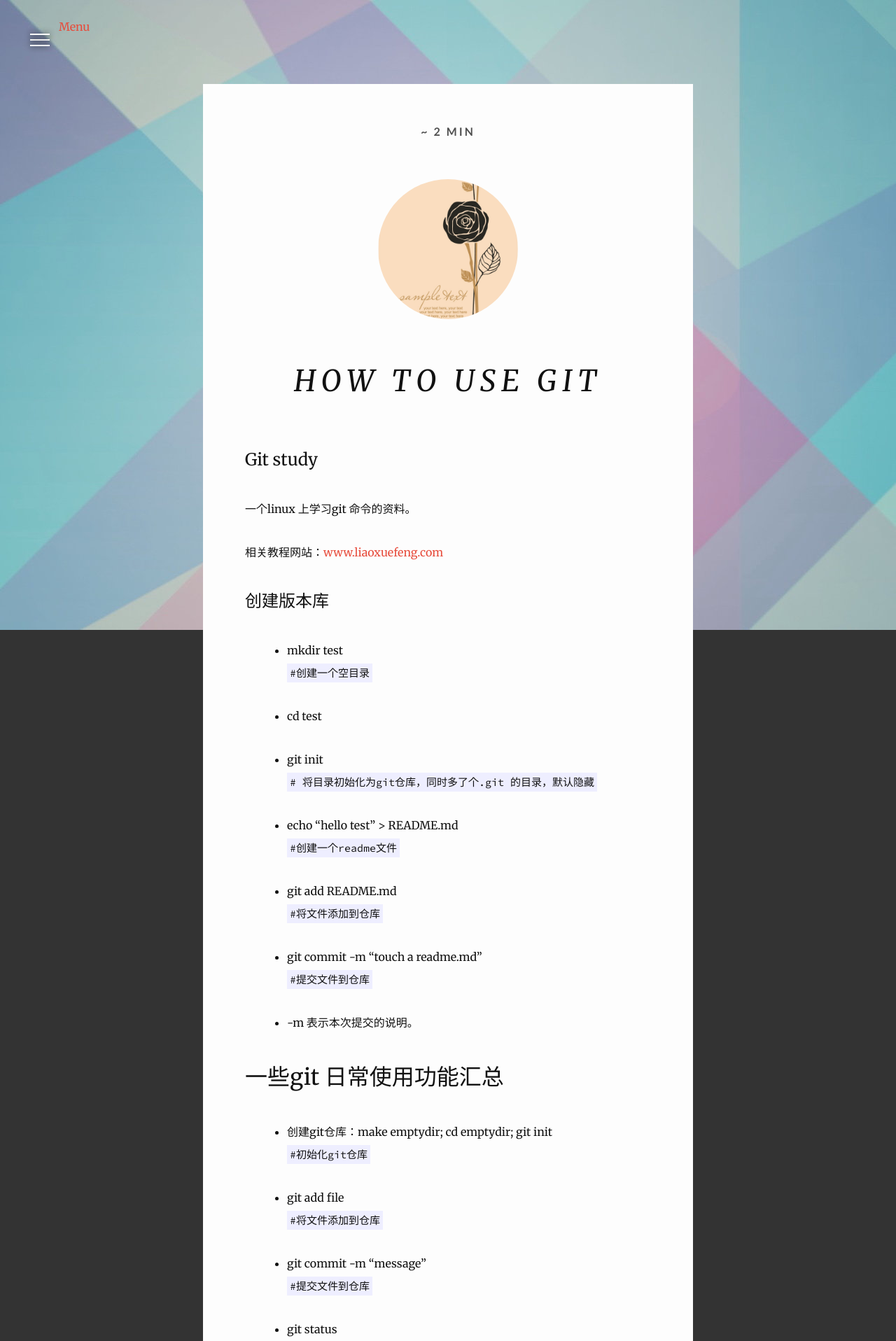
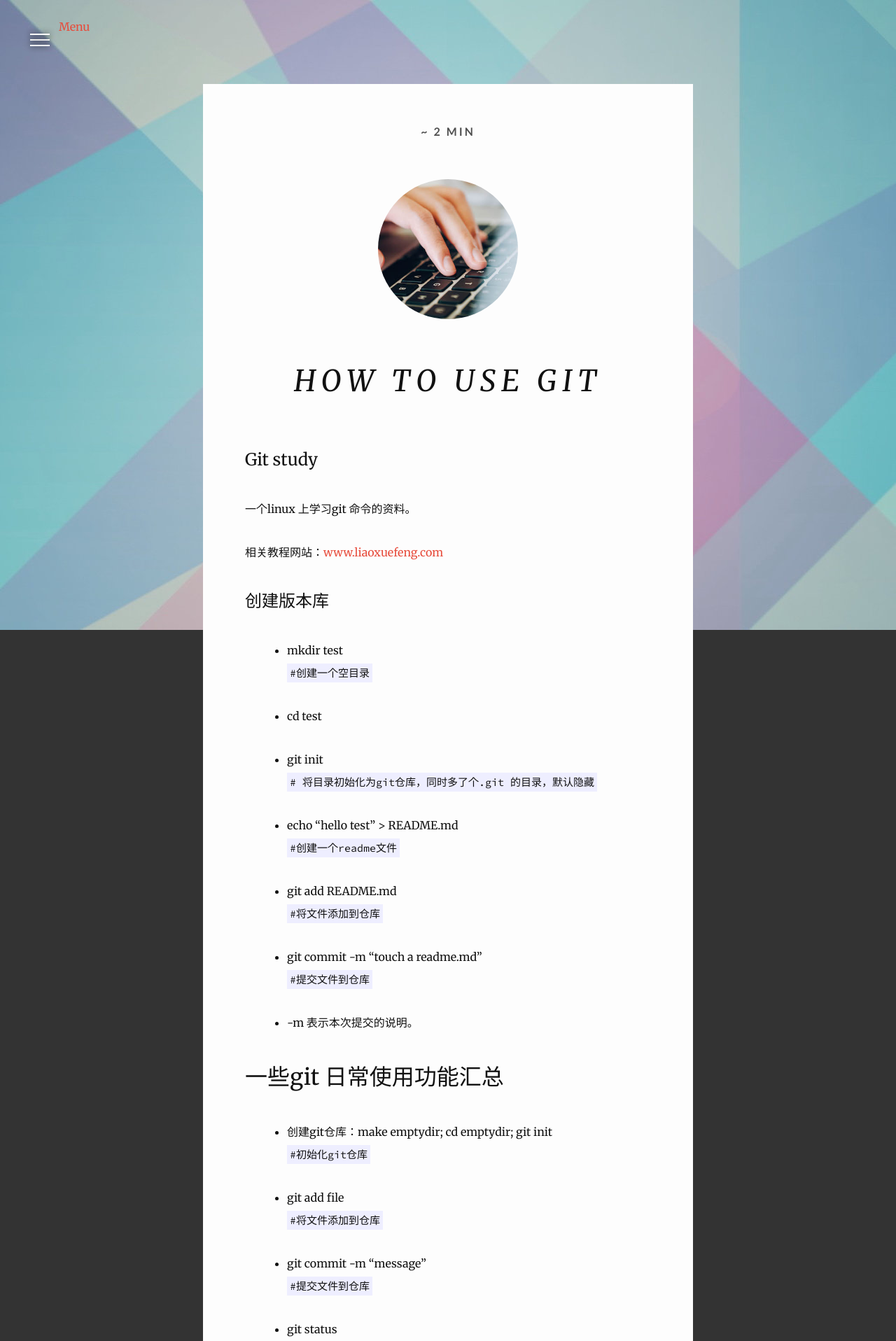
Before and after one commit to Matcai/Matcai.github.io, a Jekyll site: the page built from _posts/Github/2015-12-17-how-to-use-git.md, in a window 1280 px wide. Shown: the top 1916 px of the page at 70% size. Built offline with Jekyll 4.4.1, drawn with Linux system fonts in a browser that asks for light colours; nearby versions of some CDN libraries; comment, search, counter and statistics services are not loaded.

Commit message:
更改图片内容

```diff
--- a/_posts/Github/2015-12-17-how-to-use-git.md
+++ b/_posts/Github/2015-12-17-how-to-use-git.md
@@ -4,7 +4,7 @@ title: "How to use Git"
 date: '2015-12-17 19:36:00'
 backgrounds:
     - /assets/images/posts/bg9.jpg
-thumb: /assets/images/posts/flower.jpg
+thumb: /assets/images/posts/coding.jpg
 categories: Github
 tags: Github 2015 Code
 ---
```
Also changed, not shown: assets/images/posts/flower.jpg (deleted).
